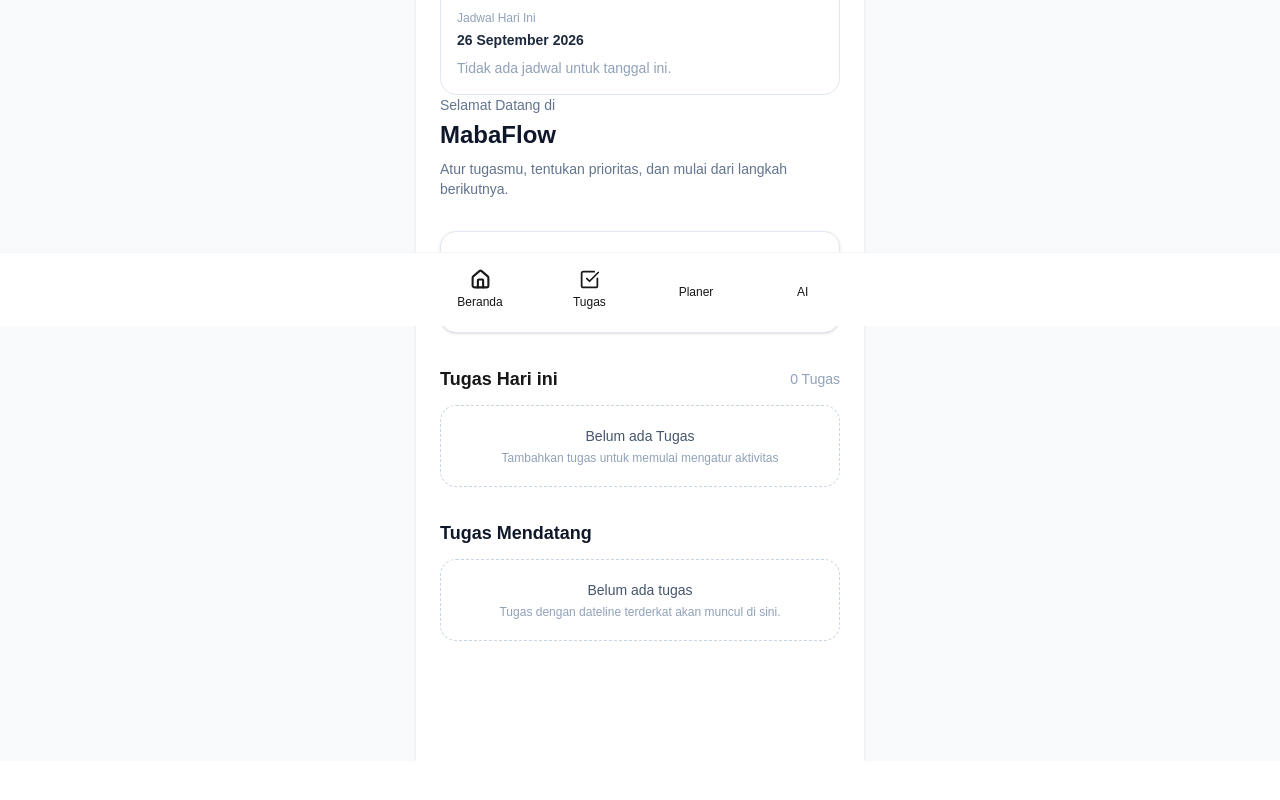
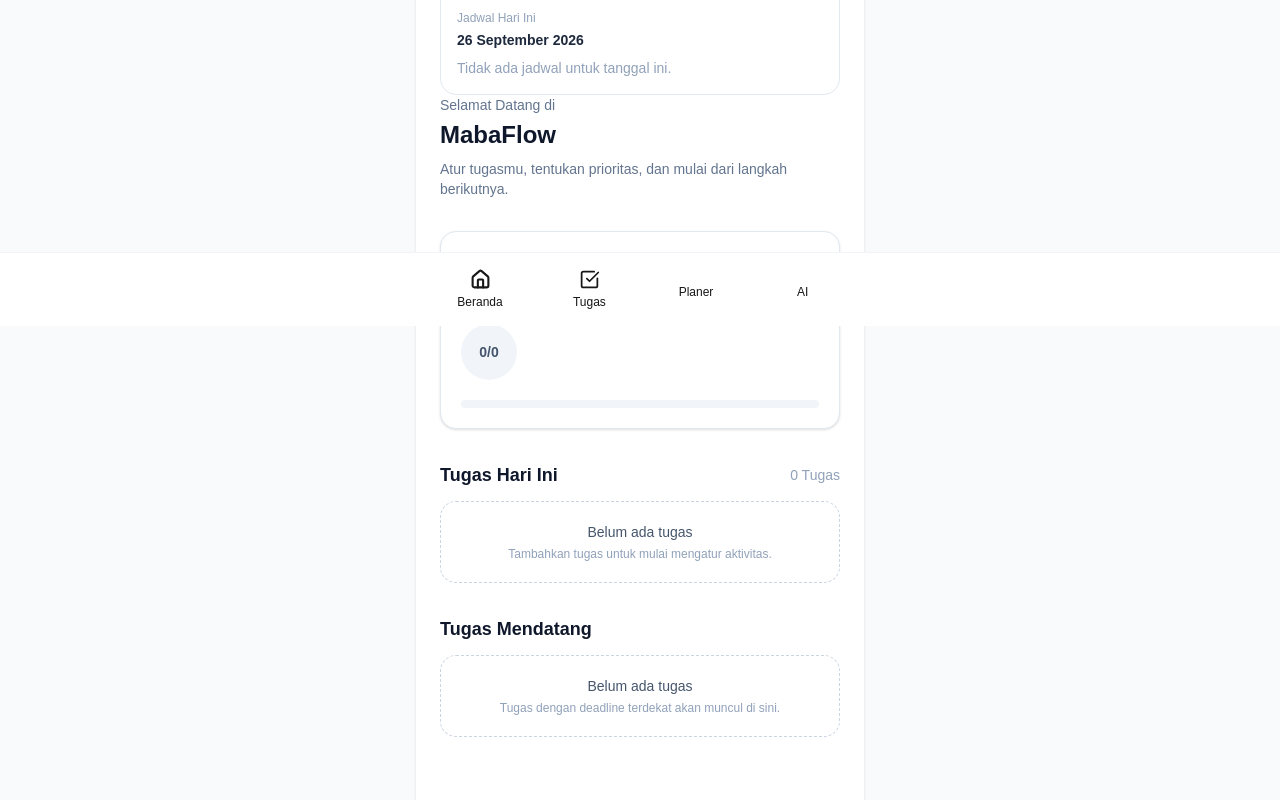
Before and after one commit to Ardhan220707/mabaflow, a Next.js app: page /beranda in a window 1280 px wide. Shown: the part 474-1274 px from the top of the page. Before the commit the page ends 1235 px from the top, so only its background shows below. Built offline with nearby package versions, Linux system fonts and the light colour scheme.

Commit message:
Fix suspense boundary for beranda

```diff
--- a/app/beranda/page.tsx
+++ b/app/beranda/page.tsx
@@ -1,9 +1,19 @@
+import { Suspense } from "react";
 import MabaFlowCalendar from "@/components/dashboard/mabaflow-calendar";
+
 export default function BerandaPage() {
   return (
     <main className="min-h-screen p-6">
+      {/* Kalender */}
+      <Suspense
+        fallback={
+          <div className="h-40 animate-pulse rounded-2xl bg-slate-100" />
+        }
+      >
+        <MabaFlowCalendar />
+      </Suspense>
+
       {/* Header */}
-      <MabaFlowCalendar />
       <section>
         <p className="text-sm text-slate-500">Selamat Datang di</p>
         <h1 className="mt-1 text-2xl font-bold text-slate-900">MabaFlow</h1>
@@ -12,58 +22,52 @@
         </p>
       </section>
 
-      {/* {progres hari ini} */}
+      {/* Progres hari ini */}
       <section className="mt-8 rounded-2xl border border-slate-200 bg-white p-5 shadow-sm">
-        <div className="flex items-center justify-between">
         <div>
-            <p className="text-sm font-medium text-slate-500">
-              progres hari ini
-            </p>
+          <p className="text-sm font-medium text-slate-500">Progres hari ini</p>
           <p className="mt-1 text-3xl font-bold text-slate-900">0%</p>
         </div>
-          <div className="flex h-14 w-14 items-center justify-center rounded-full bg-slate-100">
+
+        <div className="mt-3 flex h-14 w-14 items-center justify-center rounded-full bg-slate-100">
           <span className="text-sm font-semibold text-slate-600">0/0</span>
         </div>
+
         <div className="mt-5 h-2 overflow-hidden rounded-full bg-slate-100">
           <div className="h-full w-0 rounded-full bg-slate-900" />
         </div>
-          <p className="mt-3 text-xs text-slate-400"></p>
-        </div>
       </section>
 
-      {/* Tugas Hari ini */}
+      {/* Tugas hari ini */}
       <section className="mt-8">
         <div className="flex items-center justify-between">
-          <h2 className="text-lg font-semibold test-slate-900">
-            Tugas Hari ini
+          <h2 className="text-lg font-semibold text-slate-900">
+            Tugas Hari Ini
           </h2>
           <span className="text-sm text-slate-400">0 Tugas</span>
         </div>
+
         <div className="mt-3 rounded-2xl border border-dashed border-slate-300 p-5 text-center">
-          <p className="text-sm font-medium text-slate-600">Belum ada Tugas</p>
+          <p className="text-sm font-medium text-slate-600">Belum ada tugas</p>
           <p className="mt-1 text-xs text-slate-400">
-            Tambahkan tugas untuk memulai mengatur aktivitas
+            Tambahkan tugas untuk mulai mengatur aktivitas.
           </p>
         </div>
       </section>
 
-      {/* Tugas Mendatang */}
+      {/* Tugas mendatang */}
       <section className="mt-8">
         <h2 className="text-lg font-semibold text-slate-900">
           Tugas Mendatang
         </h2>
+
         <div className="mt-3 rounded-2xl border border-dashed border-slate-300 p-5 text-center">
           <p className="text-sm font-medium text-slate-600">Belum ada tugas</p>
           <p className="mt-1 text-xs text-slate-400">
-            Tugas dengan dateline terderkat akan muncul di sini.
+            Tugas dengan deadline terdekat akan muncul di sini.
           </p>
         </div>
       </section>
     </main>
-    // <div className="p-16">
-    //   <h1 className="text-2xl font-bold text-slate-900">Beranda</h1>
-
-    //   <p className="mt-2 text-slate-500">Selamat Datang di MaBaFlow</p>
-    // </div>
   );
 }
```
Lines whose indentation alone changed are shown as unchanged.
